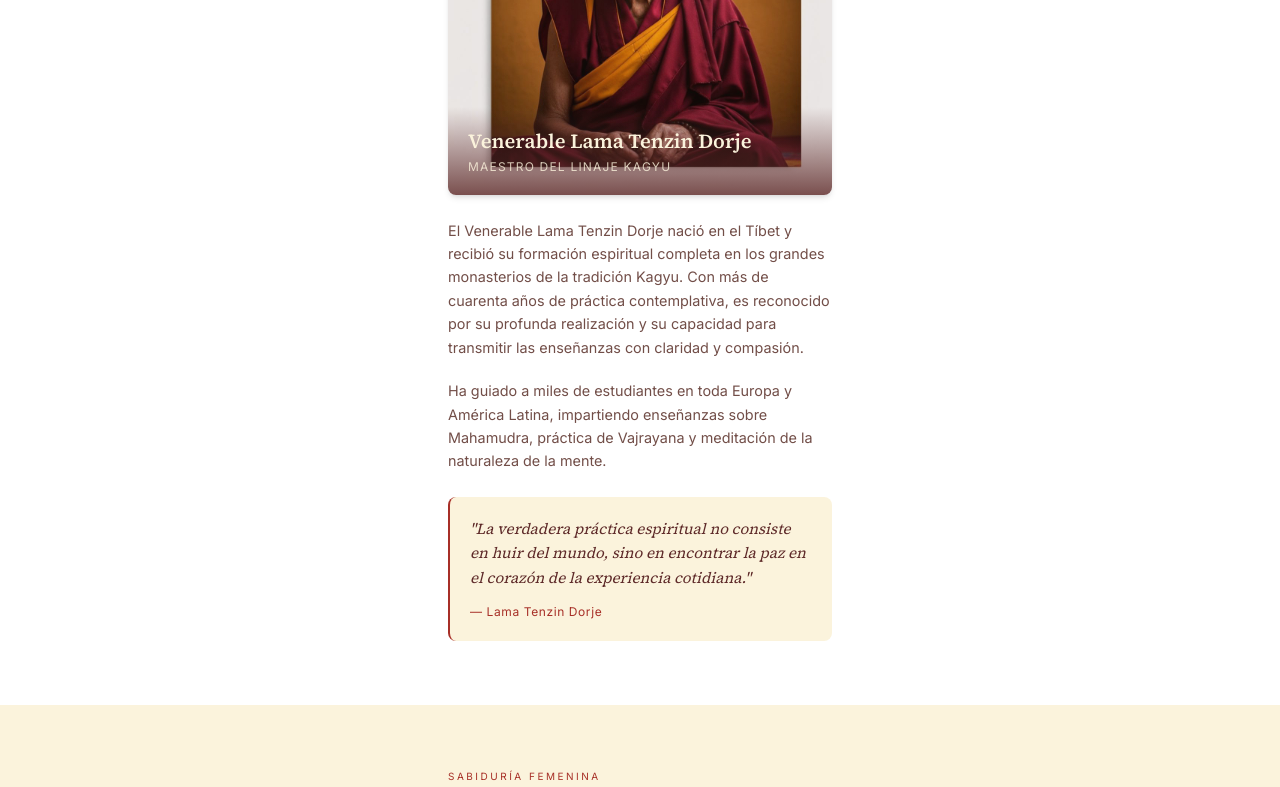
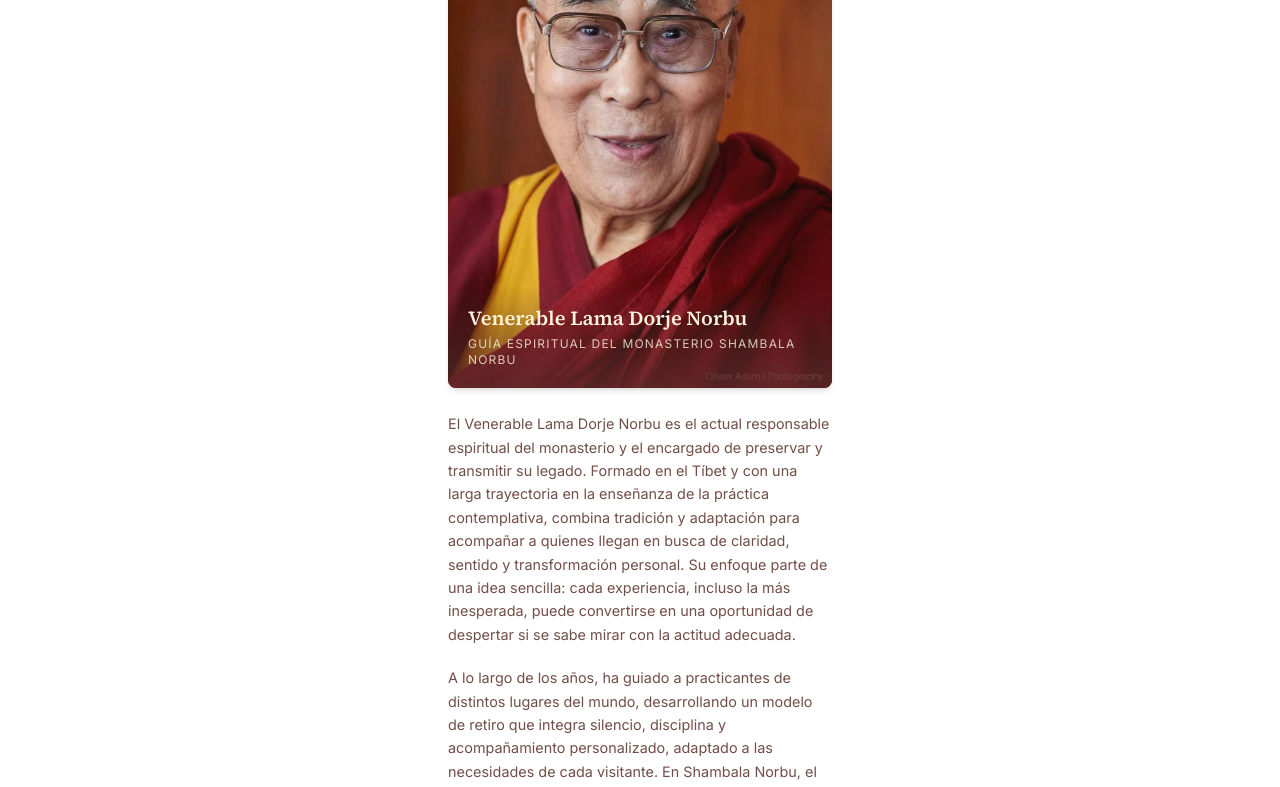
Before and after one commit to Saracas-Code/La-Dakini, a Next.js app: page / in a window 1280 px wide. Shown: the part 2100-2887 px from the top of the page. Built offline with nearby package versions, Linux system fonts and the light colour scheme.

Commit message:
Cambio de la Sección 'Nuestro Lama'

```diff
--- a/components/retiro/NuestroLama.tsx
+++ b/components/retiro/NuestroLama.tsx
@@ -39,29 +39,31 @@ export default function NuestroLama() {
           {/* Name overlay at bottom */}
           <div className="absolute bottom-0 left-0 right-0 bg-gradient-to-t from-[#5E2A29]/80 to-transparent px-5 py-5 rounded-b-lg">
             <h3 className="font-serif text-[#FBF3DC] text-xl font-semibold">
-              Venerable Lama Tenzin Dorje
+              Venerable Lama Dorje Norbu
             </h3>
             <p className="font-sans text-[#FBF3DC]/80 text-xs tracking-widest uppercase mt-1">
-              Maestro del Linaje Kagyu
+              Guía espiritual del Monasterio Shambala Norbu
             </p>
           </div>
         </div>
 
         <p className="font-sans text-[#724E48] text-[0.9rem] leading-relaxed mb-5">
-          El Venerable Lama Tenzin Dorje nació en el Tíbet y recibió su formación espiritual completa en los grandes monasterios de la tradición Kagyu. Con más de cuarenta años de práctica contemplativa, es reconocido por su profunda realización y su capacidad para transmitir las enseñanzas con claridad y compasión.
+          El Venerable Lama Dorje Norbu es el actual responsable espiritual del monasterio y el encargado de preservar y transmitir su legado. Formado en el Tíbet y con una larga trayectoria en la enseñanza de la práctica contemplativa, combina tradición y adaptación para acompañar a quienes llegan en busca de claridad, sentido y transformación personal.
+          Su enfoque parte de una idea sencilla: cada experiencia, incluso la más inesperada, puede convertirse en una oportunidad de despertar si se sabe mirar con la actitud adecuada.
         </p>
 
         <p className="font-sans text-[#724E48] text-[0.9rem] leading-relaxed mb-6">
-          Ha guiado a miles de estudiantes en toda Europa y América Latina, impartiendo enseñanzas sobre Mahamudra, práctica de Vajrayana y meditación de la naturaleza de la mente.
+          A lo largo de los años, ha guiado a practicantes de distintos lugares del mundo, desarrollando un modelo de retiro que integra silencio, disciplina y acompañamiento personalizado, adaptado a las necesidades de cada visitante.
+          En Shambala Norbu, el Lama Dorje no solo enseña: observa, interpreta y acompaña los procesos individuales, entendiendo que cada camino espiritual es único… y que a veces, lo esencial no es cuestionar la experiencia, sino aprender a sostenerla.
         </p>
 
         {/* Quotes */}
         <div className="bg-[#FBF3DC] rounded-lg px-5 py-5 border-l-2 border-[#A72F27]">
           <blockquote className="font-serif text-[#5E2A29] text-[0.95rem] italic leading-relaxed">
-            "La verdadera práctica espiritual no consiste en huir del mundo, sino en encontrar la paz en el corazón de la experiencia cotidiana."
+            "La mente busca certezas. El despertar empieza cuando dejamos de necesitarlas."
           </blockquote>
           <cite className="block mt-3 font-sans text-[#A72F27] text-[0.75rem] tracking-wider not-italic">
-            — Lama Tenzin Dorje
+            — Lama Dorje Norbu
           </cite>
         </div>
       </div>
```
Also changed, not shown: public/images/lama-portrait.jpg.
